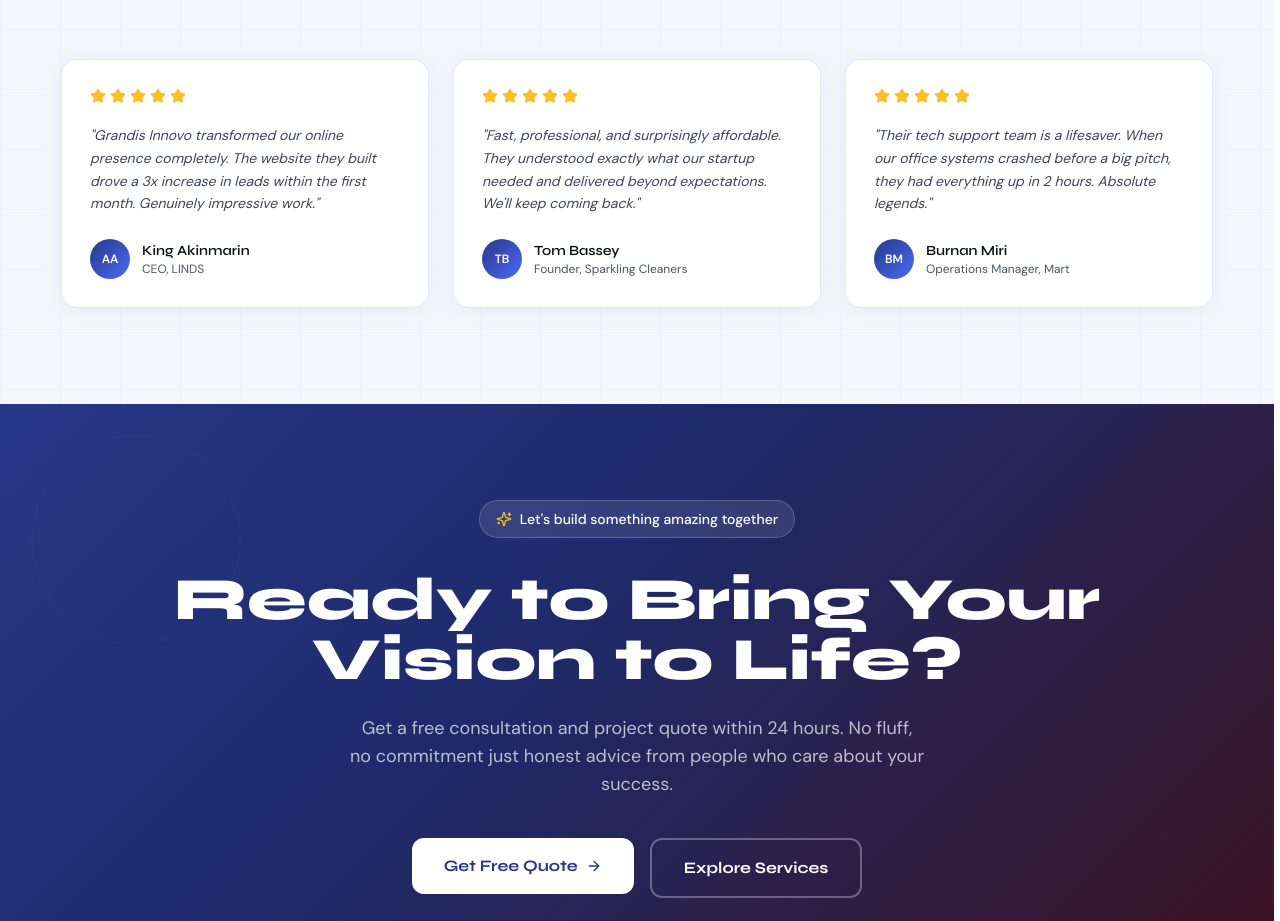
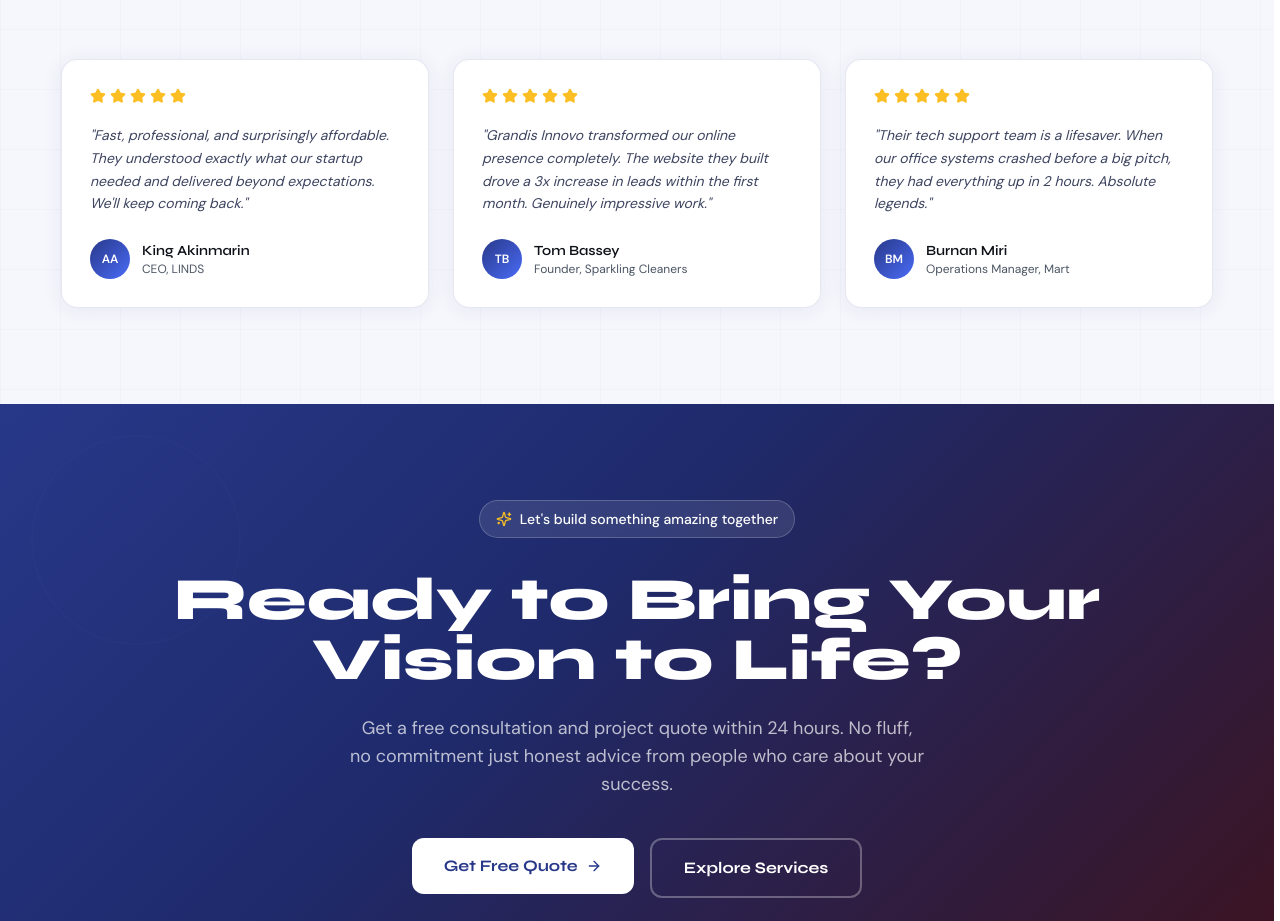
Before and after one commit to grandisinnovo-rgb/grandisinnovo, a Next.js app: page / in a window 1280 px wide. Shown: the part 4540-5461 px from the top of the page. Built offline with nearby package versions, Linux system fonts and the light colour scheme.

Commit message:
Update HomeClient.tsx

```diff
--- a/src/app/HomeClient.tsx
+++ b/src/app/HomeClient.tsx
@@ -27,8 +27,8 @@ const stats = [
 ];
 
 const testimonials = [
-  { quote: "Grandis Innovo transformed our online presence completely. The website they built drove a 3x increase in leads within the first month. Genuinely impressive work.", author: "King Akinmarin",     role: "CEO, LINDS",       avatar: "AA" },
-  { quote: "Fast, professional, and surprisingly affordable. They understood exactly what our startup needed and delivered beyond expectations. We'll keep coming back.",         author: " Tom Bassey ", role: "Founder, Sparkling Cleaners",          avatar: "TB" },
+  { quote: "Fast, professional, and surprisingly affordable. They understood exactly what our startup needed and delivered beyond expectations. We'll keep coming back.", author: "King Akinmarin",     role: "CEO, LINDS",       avatar: "AA" },
+  { quote: "Grandis Innovo transformed our online presence completely. The website they built drove a 3x increase in leads within the first month. Genuinely impressive work.",         author: " Tom Bassey ", role: "Founder, Sparkling Cleaners",          avatar: "TB" },
   { quote: "Their tech support team is a lifesaver. When our office systems crashed before a big pitch, they had everything up in 2 hours. Absolute legends.",                  author: "Burnan Miri",      role: "Operations Manager, Mart", avatar: "BM" },
 ];
 
```
